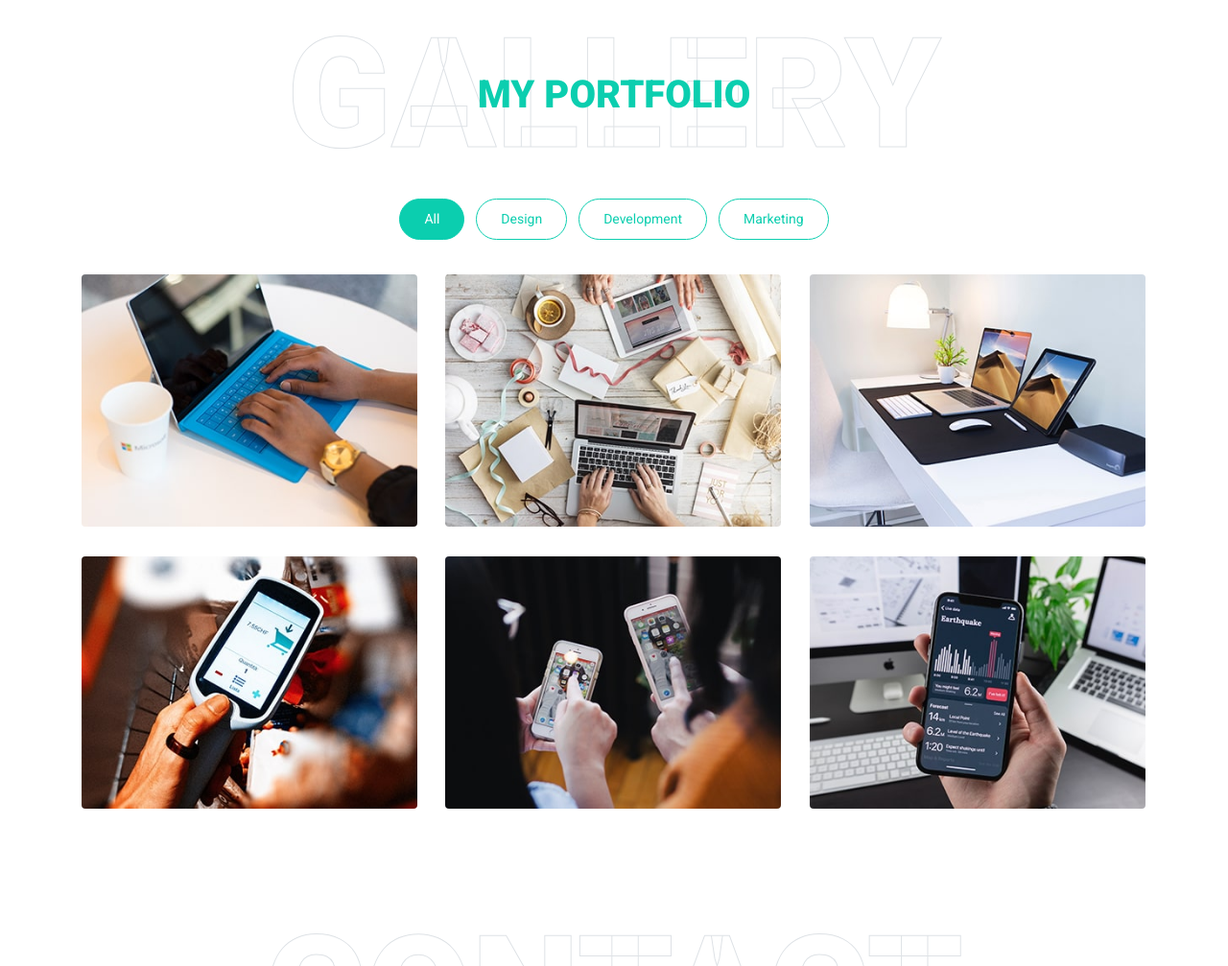
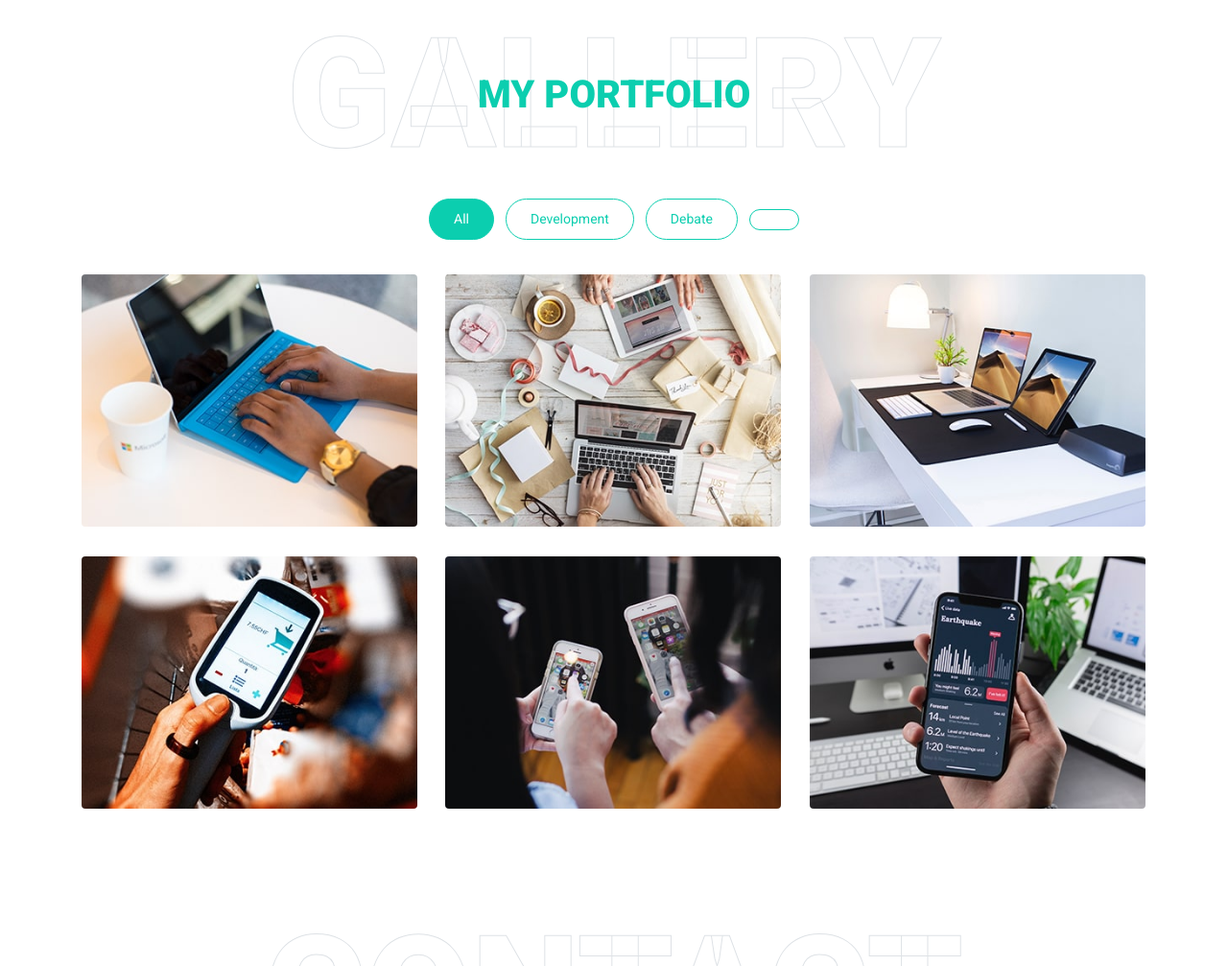
Before and after one commit to noel-odero/Portfolio-website, a plain HTML site: page index.html in a window 1280 px wide. Shown: the part 4005-5012 px from the top of the page at 96% size. Drawn offline with nearby package versions, Linux system fonts and the light colour scheme.

Commit message:
portfolio

```diff
--- a/index.html
+++ b/index.html
@@ -332,9 +332,9 @@
                 <div class="col-12 text-center mb-2">
                     <ul class="list-inline mb-4" id="portfolio-flters">
                         <li class="btn btn-sm btn-outline-primary m-1 active"  data-filter="*">All</li>
-                        <li class="btn btn-sm btn-outline-primary m-1" data-filter=".first">Design</li>
-                        <li class="btn btn-sm btn-outline-primary m-1" data-filter=".second">Development</li>
-                        <li class="btn btn-sm btn-outline-primary m-1" data-filter=".third">Marketing</li>
+                        <li class="btn btn-sm btn-outline-primary m-1" data-filter=".first">Development</li>
+                        <li class="btn btn-sm btn-outline-primary m-1" data-filter=".second">Debate</li>
+                        <li class="btn btn-sm btn-outline-primary m-1" data-filter=".third"></li>
                     </ul>
                 </div>
             </div>
```
Also changed, not shown: img/noel5.jpg (added), img/noel6.jpg (added), 1 other file.
